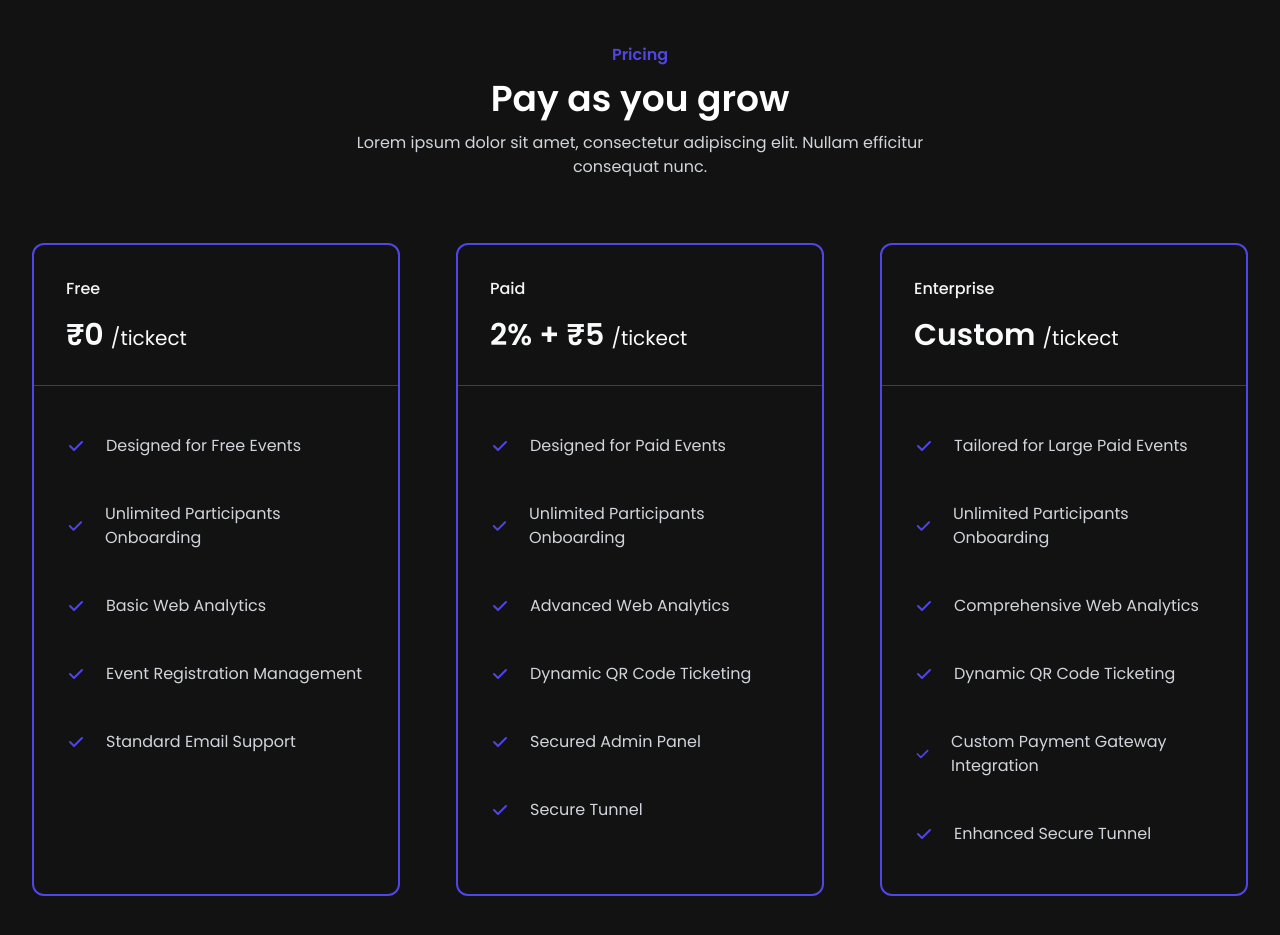
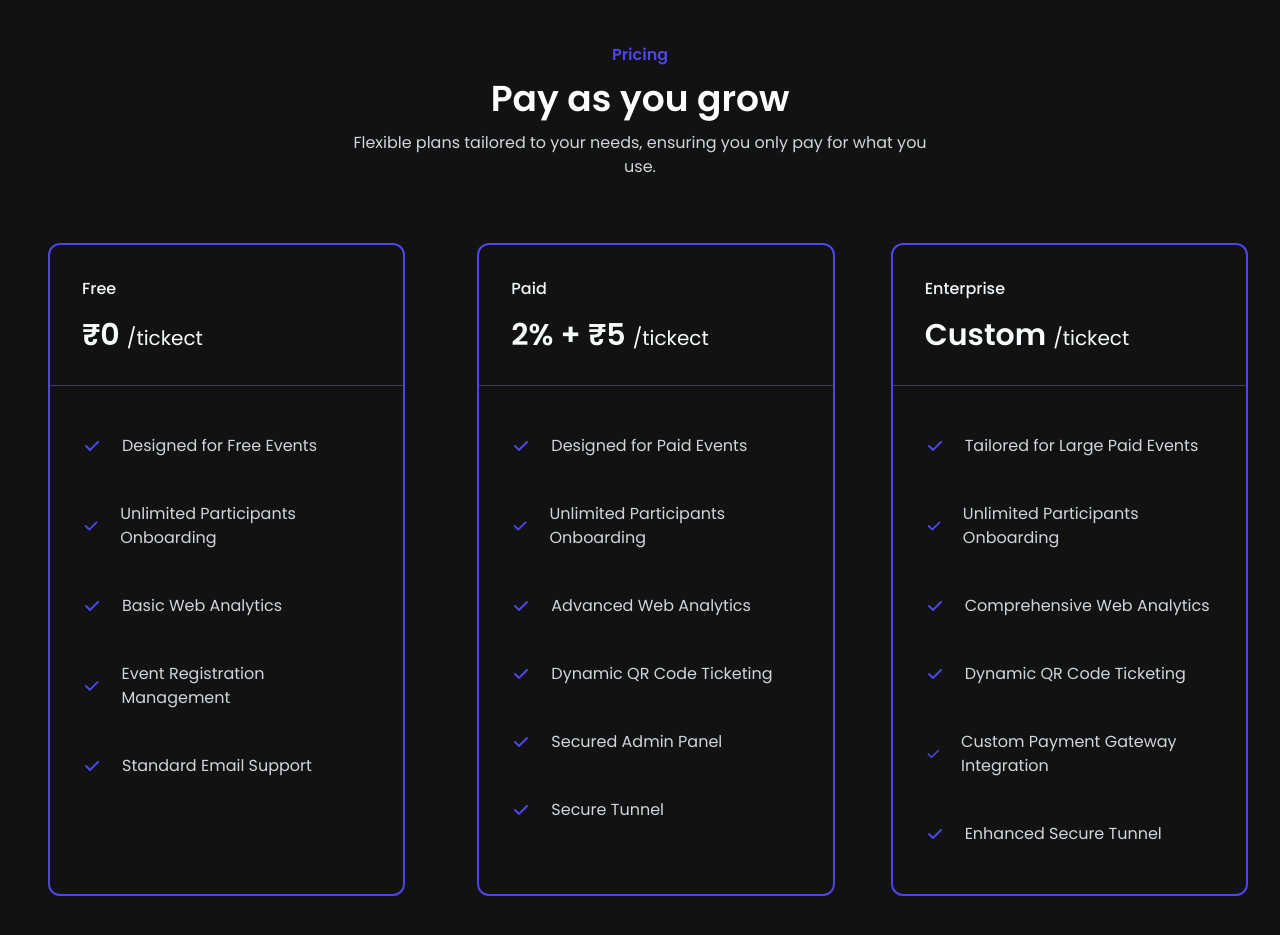
Before and after one commit to VarunHarinath/EventAura, a React (Vite) app: page / in a window 1280 px wide. Shown: the part 2600-3535 px from the top of the page. Built offline with nearby package versions, Linux system fonts and the light colour scheme.

Commit message:
fix: Minor Changes

```diff
--- a/src/components/EventOnboarding/EventBoarding.jsx
+++ b/src/components/EventOnboarding/EventBoarding.jsx
@@ -19,6 +19,9 @@ const EventBoarding = () => {
       ) : (
         <>
           <div>
+            <h1 className="mx-16 mt-5 font-semibold text-indigo-600 text-xl">
+              **Accept the Terms of Services To Host you Event**
+            </h1>
             <EventEULA />
 
             <div className="px-20">
--- a/src/components/EventOnboarding/EventOnboardingForm.jsx
+++ b/src/components/EventOnboarding/EventOnboardingForm.jsx
@@ -83,12 +83,14 @@ const EventOnboardingForm = () => {
   };
 
   return (
-    <main className="w-auto h-auto flex flex-col items-center justify-center pt-5">
+    <main className="w-auto h-auto flex flex-col items-center justify-center pt-5 mx-5 md:m-0">
       <div className="max-w-2xl w-full text-white">
         <div className="text-center pb-8">
-          <h3 className="text-3xl font-bold sm:text-4xl">Sign Up</h3>
+          <h3 className="text-3xl font-bold sm:text-4xl">
+            Host Your Event Here !
+          </h3>
           <p className="mt-2 text-lg">
-            Join our community and unlock awesome features.
+            Make the event the marvelous one with us. Fill the form below to
           </p>
         </div>
         <form
--- a/src/components/HomePage/Pricing.jsx
+++ b/src/components/HomePage/Pricing.jsx
@@ -12,8 +12,8 @@ const Pricing = () => {
           </p>
           <div className="max-w-xl">
             <p>
-              Lorem ipsum dolor sit amet, consectetur adipiscing elit. Nullam
-              efficitur consequat nunc.
+              Flexible plans tailored to your needs, ensuring you only pay for
+              what you use.
             </p>
           </div>
         </div>
@@ -21,7 +21,7 @@ const Pricing = () => {
           {pricingOptions.map((item, idx) => (
             <div
               key={idx}
-              className={`relative flex-1 flex items-stretch flex-col mt-6 border-2 border-indigo-600 sm:mt-0 sm:rounded-xl   sm:max-w-md`}
+              className={`relative flex-1 flex items-stretch flex-col mt-6 border-2 border-indigo-600 sm:mt-0 sm:rounded-xl   mx-4`}
             >
               <div className="p-4 py-8 space-y-4 border-b border-gray-700 md:p-8">
                 <span className="text-gray-100 font-medium">{item.title}</span>
```
